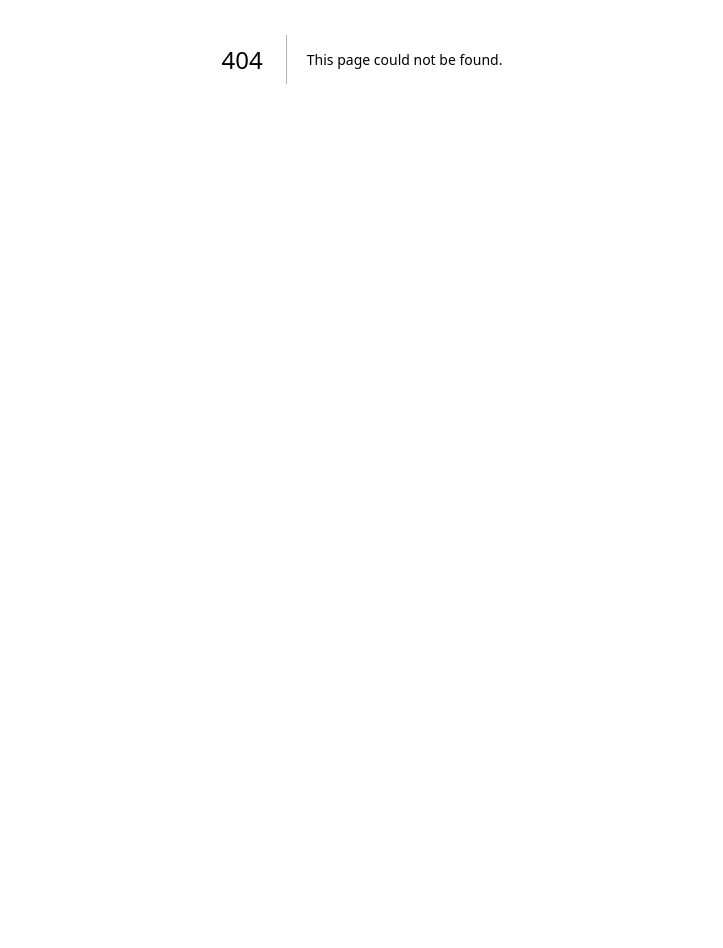
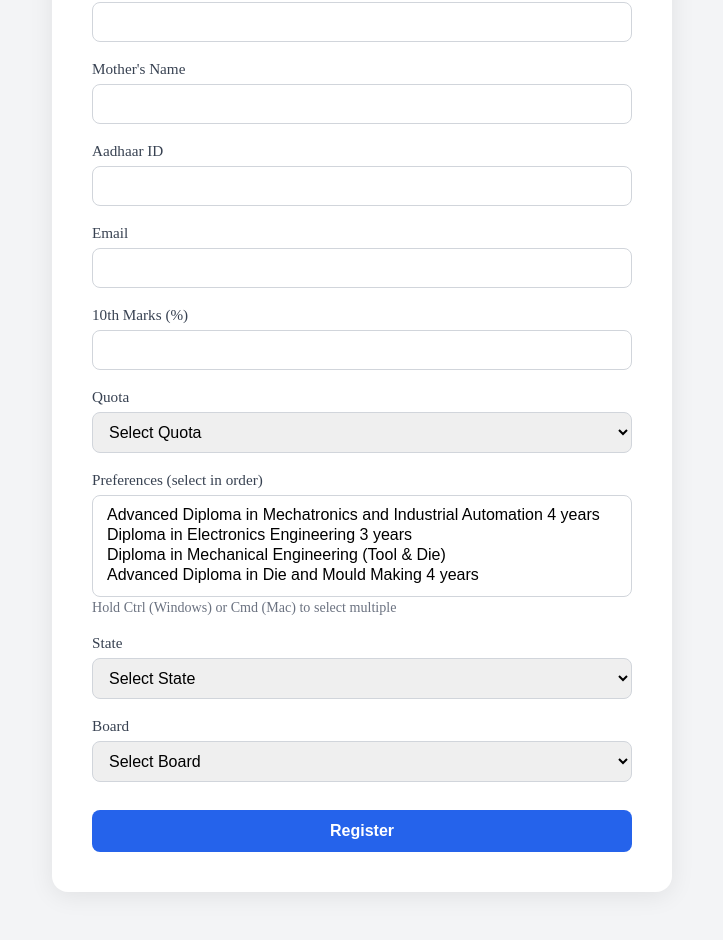
Before and after one commit to jainishjain11/istc-seat-allocation, a Next.js app: page /register in a window 1280 px wide. Before the commit this address had no page. Shown: the part 341-1289 px from the top of the page, without its empty margins (278-1001 px from the left). Before the commit the page ends 800 px from the top, so only its background shows below. Built offline with nearby package versions, Linux system fonts and the light colour scheme.

Commit message:
register page

```diff
--- /dev/null
+++ b/src/app/register/RegistrationPage.tsx
@@ -0,0 +1,181 @@
+'use client';
+import { useState } from 'react';
+import styles from './registration-page.module.css';
+
+const COURSE_OPTIONS = [
+  "Advanced Diploma in Mechatronics and Industrial Automation 4 years",
+  "Diploma in Electronics Engineering 3 years",
+  "Diploma in Mechanical Engineering (Tool & Die)",
+  "Advanced Diploma in Die and Mould Making 4 years"
+];
+
+const QUOTA_OPTIONS = [
+  "General",
+  "OBC",
+  "SC",
+  "ST",
+  "EWS"
+];
+
+const BOARD_OPTIONS = [
+  "CBSE",
+  "ICSE",
+  "State Board",
+  "Other"
+];
+
+const STATE_OPTIONS = [
+  "Punjab",
+  "Haryana",
+  "Chandigarh",
+  "Delhi",
+  "Other"
+];
+
+export default function RegistrationPage() {
+  const [form, setForm] = useState({
+    name: '',
+    fatherName: '',
+    motherName: '',
+    aadhaar: '',
+    email: '',
+    marks10: '',
+    quota: '',
+    preferences: [] as string[],
+    state: '',
+    board: ''
+  });
+  const [error, setError] = useState('');
+  const [success, setSuccess] = useState('');
+
+  const handleChange = (e: React.ChangeEvent<HTMLInputElement | HTMLSelectElement>) => {
+    const { name, value } = e.target;
+    setForm(prev => ({ ...prev, [name]: value }));
+  };
+
+  const handlePreferencesChange = (e: React.ChangeEvent<HTMLSelectElement>) => {
+    const selected = Array.from(e.target.selectedOptions, option => option.value);
+    setForm(prev => ({ ...prev, preferences: selected }));
+  };
+
+  const handleSubmit = async (e: React.FormEvent) => {
+    e.preventDefault();
+    setError('');
+    setSuccess('');
+    // Basic validation
+    if (!form.name || !form.fatherName || !form.motherName || !form.aadhaar || !form.email || !form.marks10 || !form.quota || !form.state || !form.board || form.preferences.length === 0) {
+      setError('Please fill all required fields and select at least one preference.');
+      return;
+    }
+    // Aadhaar validation (12 digits)
+    if (!/^\d{12}$/.test(form.aadhaar)) {
+      setError('Aadhaar ID must be a 12-digit number.');
+      return;
+    }
+    // Marks validation
+    if (isNaN(Number(form.marks10)) || Number(form.marks10) < 0 || Number(form.marks10) > 100) {
+      setError('10th marks must be a number between 0 and 100.');
+      return;
+    }
+    // Email validation
+    if (!/\S+@\S+\.\S+/.test(form.email)) {
+      setError('Enter a valid email address.');
+      return;
+    }
+    // TODO: Send data to backend API
+    setSuccess('Registration submitted successfully!');
+    setForm({
+      name: '',
+      fatherName: '',
+      motherName: '',
+      aadhaar: '',
+      email: '',
+      marks10: '',
+      quota: '',
+      preferences: [],
+      state: '',
+      board: ''
+    });
+  };
+
+  return (
+    <div className={styles.container}>
+      <div className={styles.card}>
+        <h2 className={styles.heading}>Student Registration</h2>
+        <form className={styles.form} onSubmit={handleSubmit} autoComplete="off">
+          <div className={styles.inputGroup}>
+            <label className={styles.label}>Full Name</label>
+            <input name="name" type="text" value={form.name} onChange={handleChange} className={styles.input} required />
+          </div>
+          <div className={styles.inputGroup}>
+            <label className={styles.label}>Father's Name</label>
+            <input name="fatherName" type="text" value={form.fatherName} onChange={handleChange} className={styles.input} required />
+          </div>
+          <div className={styles.inputGroup}>
+            <label className={styles.label}>Mother's Name</label>
+            <input name="motherName" type="text" value={form.motherName} onChange={handleChange} className={styles.input} required />
+          </div>
+          <div className={styles.inputGroup}>
+            <label className={styles.label}>Aadhaar ID</label>
+            <input name="aadhaar" type="text" value={form.aadhaar} onChange={handleChange} className={styles.input} maxLength={12} required />
+          </div>
+          <div className={styles.inputGroup}>
+            <label className={styles.label}>Email</label>
+            <input name="email" type="email" value={form.email} onChange={handleChange} className={styles.input} required />
+          </div>
+          <div className={styles.inputGroup}>
+            <label className={styles.label}>10th Marks (%)</label>
+            <input name="marks10" type="number" value={form.marks10} onChange={handleChange} className={styles.input} min={0} max={100} required />
+          </div>
+          <div className={styles.inputGroup}>
+            <label className={styles.label}>Quota</label>
+            <select name="quota" value={form.quota} onChange={handleChange} className={styles.input} required>
+              <option value="">Select Quota</option>
+              {QUOTA_OPTIONS.map(q => (
+                <option key={q} value={q}>{q}</option>
+              ))}
+            </select>
+          </div>
+          <div className={styles.inputGroup}>
+            <label className={styles.label}>Preferences (select in order)</label>
+            <select
+              name="preferences"
+              multiple
+              value={form.preferences}
+              onChange={handlePreferencesChange}
+              className={styles.input}
+              required
+              size={COURSE_OPTIONS.length}
+            >
+              {COURSE_OPTIONS.map(course => (
+                <option key={course} value={course}>{course}</option>
+              ))}
+            </select>
+            <span className={styles.note}>Hold Ctrl (Windows) or Cmd (Mac) to select multiple</span>
+          </div>
+          <div className={styles.inputGroup}>
+            <label className={styles.label}>State</label>
+            <select name="state" value={form.state} onChange={handleChange} className={styles.input} required>
+              <option value="">Select State</option>
+              {STATE_OPTIONS.map(s => (
+                <option key={s} value={s}>{s}</option>
+              ))}
+            </select>
+          </div>
+          <div className={styles.inputGroup}>
+            <label className={styles.label}>Board</label>
+            <select name="board" value={form.board} onChange={handleChange} className={styles.input} required>
+              <option value="">Select Board</option>
+              {BOARD_OPTIONS.map(b => (
+                <option key={b} value={b}>{b}</option>
+              ))}
+            </select>
+          </div>
+          {error && <div className={styles.error}>{error}</div>}
+          {success && <div className={styles.success}>{success}</div>}
+          <button type="submit" className={styles.button}>Register</button>
+        </form>
+      </div>
+    </div>
+  );
+}
--- /dev/null
+++ b/src/app/register/page.tsx
@@ -0,0 +1,6 @@
+'use client';
+import RegistrationPage from './RegistrationPage';
+
+export default function Page() {
+  return <RegistrationPage />;
+}
--- /dev/null
+++ b/src/app/register/registration-page.module.css
@@ -0,0 +1,103 @@
+.container {
+  min-height: 100vh;
+  background: #f3f4f6;
+  display: flex;
+  flex-direction: column;
+  align-items: center;
+  padding: 48px 16px;
+}
+
+.card {
+  max-width: 540px;
+  width: 100%;
+  background: #fff;
+  box-shadow: 0 4px 24px rgba(0,0,0,0.08);
+  border-radius: 16px;
+  padding: 40px;
+  margin-top: 40px;
+}
+
+.heading {
+  font-size: 2rem;
+  font-weight: bold;
+  color: #1f2937;
+  margin-bottom: 24px;
+  border-bottom: 1px solid #e5e7eb;
+  padding-bottom: 12px;
+  text-align: center;
+}
+
+.form {
+  display: flex;
+  flex-direction: column;
+  gap: 18px;
+}
+
+.inputGroup {
+  display: flex;
+  flex-direction: column;
+}
+
+.label {
+  font-size: 0.95rem;
+  font-weight: 500;
+  color: #374151;
+  margin-bottom: 6px;
+}
+
+.input {
+  border: 1px solid #d1d5db;
+  border-radius: 8px;
+  padding: 10px 12px;
+  font-size: 1rem;
+  outline: none;
+  transition: border 0.2s;
+}
+
+.input:focus {
+  border: 1.5px solid #2563eb;
+}
+
+.button {
+  width: 100%;
+  background: #2563eb;
+  color: #fff;
+  font-weight: 600;
+  border: none;
+  border-radius: 8px;
+  padding: 12px 0;
+  font-size: 1rem;
+  cursor: pointer;
+  margin-top: 10px;
+  transition: background 0.2s;
+}
+
+.button:hover {
+  background: #1e40af;
+}
+
+.error {
+  margin-top: 8px;
+  padding: 10px;
+  background: #fef2f2;
+  border: 1px solid #fecaca;
+  color: #b91c1c;
+  border-radius: 8px;
+  font-size: 0.97rem;
+}
+
+.success {
+  margin-top: 8px;
+  padding: 10px;
+  background: #f0fdf4;
+  border: 1px solid #bbf7d0;
+  color: #166534;
+  border-radius: 8px;
+  font-size: 0.97rem;
+}
+
+.note {
+  font-size: 0.88rem;
+  color: #6b7280;
+  margin-top: 2px;
+}
```
